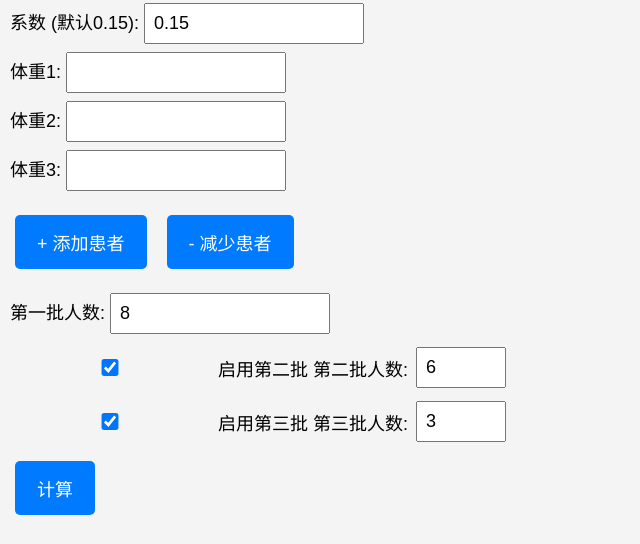
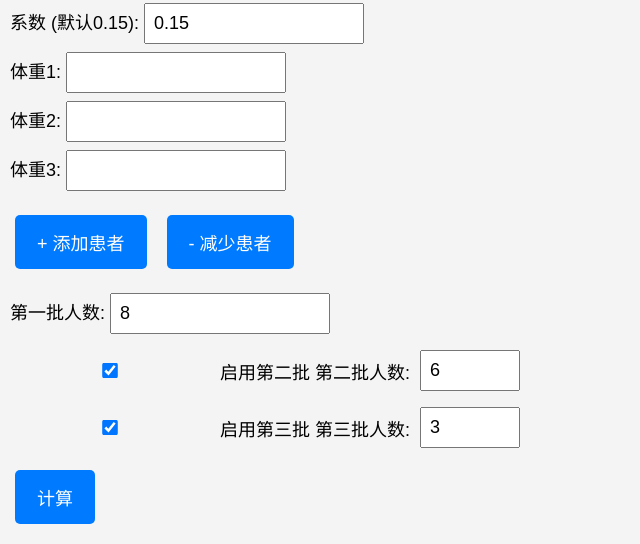
Before and after one commit to fwu0216/fdgweb, a Flask app: page / in a window 1280 px wide. Shown: the part 371-915 px from the top of the page, without its empty margins (0-640 px from the left). Before the commit the page ends 886 px from the top, so only its background shows below. Run offline with Flask 3, Linux system fonts and the light colour scheme.

Commit message:
style.css

```diff
--- a/static/style.css
+++ b/static/style.css
@@ -27,7 +27,6 @@ button {
     border-radius: 5px;
     cursor: pointer;
 }
-
 button:hover {
     background-color: #0056b3;
 }
@@ -38,6 +37,21 @@ input {
     margin: 4px 0;
     width: 60%;
     max-width: 200px;
+}
+
+/* 左对齐布局 for 第二批/第三批 */
+.batch-row {
+    display: flex;
+    align-items: center;
+    gap: 10px;
+    margin: 8px 0;
+    justify-content: flex-start;
+}
+.batch-row input[type="number"] {
+    width: 80px;
+}
+.batch-row input[type="checkbox"] {
+    transform: scale(1.2);
 }
 
 fieldset {
@@ -55,7 +69,6 @@ table {
     font-size: 18px;
     width: 95%;
 }
-
 td, th {
     border: 1px solid #ccc;
     padding: 8px;
@@ -71,24 +84,3 @@ pre {
     margin: 10px;
     border: 1px solid #ccc;
 }
-
-/* 新增：让第二批和第三批行左对齐 */
-.batch-row {
-    display: flex;
-    align-items: center;
-    gap: 8px;           /* 勾选框、文字和输入框之间的间距 */
-    margin: 5px 0;
-}
-
-.batch-row input[type="checkbox"] {
-    transform: scale(1.3);  /* 可选：让勾选框更大，更适合手机 */
-}
-
-.batch-row label {
-    font-size: 18px;
-}
-
-.batch-row input[type="number"] {
-    width: 70px;          /* 控制人数输入框的宽度 */
-    font-size: 18px;
-}
```
